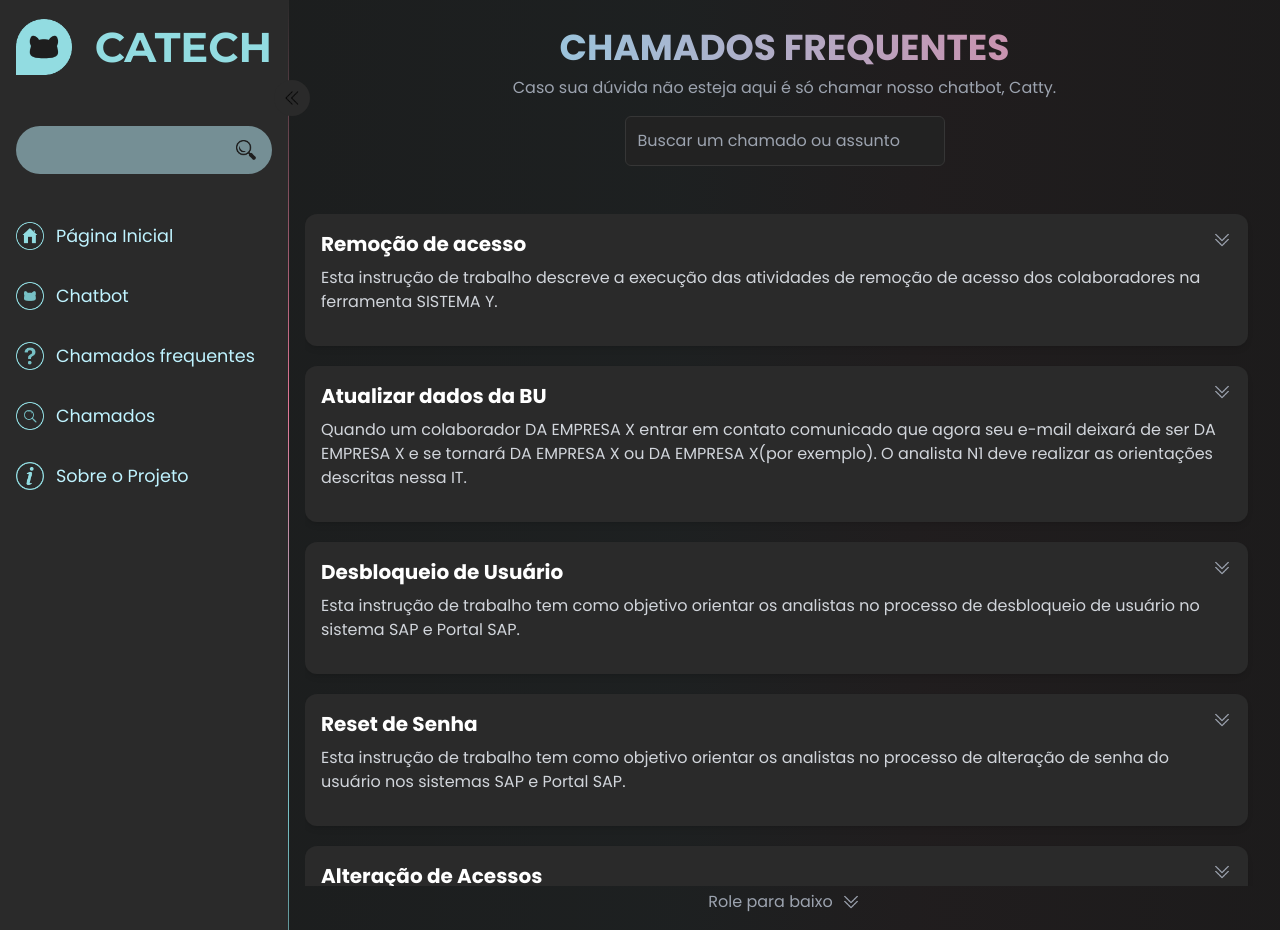
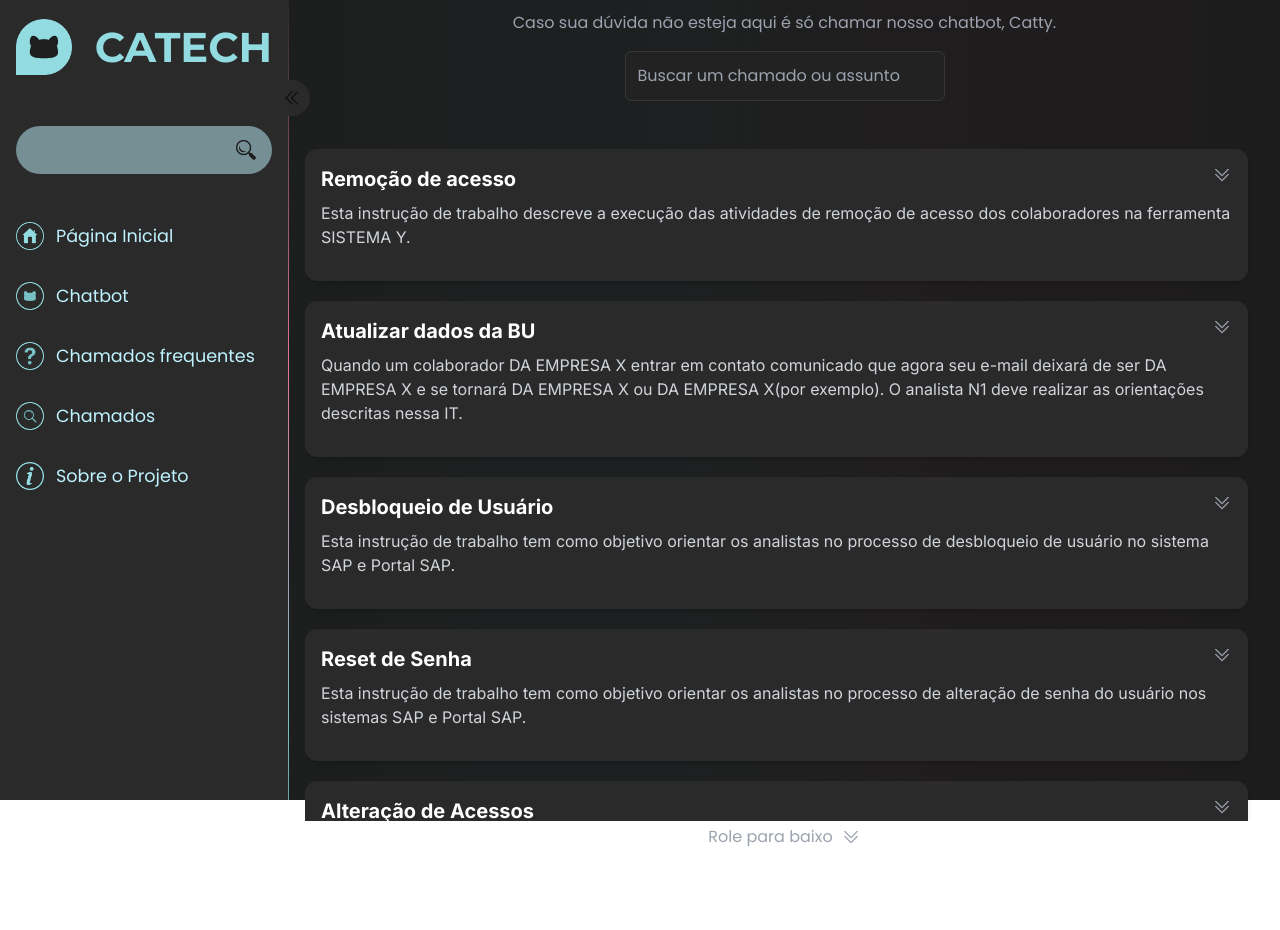
Before and after one commit to viniciusvinny233/project-chatbot-fiap, a React (Vite) app: page /faq in a window 1280 px wide. After the commit the page ends 849 px from the top, so only its background shows below. Built offline with nearby package versions, Linux system fonts and the light colour scheme.

Commit message:
ajustes faq

```diff
--- a/src/pages/Faq.tsx
+++ b/src/pages/Faq.tsx
@@ -442,7 +442,7 @@ const Faq: React.FC = () => {
   ];
 
   return (
-    <div className="flex flex-col items-center justify-center min-h-screen bg-[#1a1a1a] text-white p-4 md:p-13 bg-custom-gradient">
+    <div className="flex flex-col items-center justify-center max-h-screen bg-[#1a1a1a] text-white p-4 md:p-13 bg-custom-gradient">
       <div className="w-full max-w-7xl">
         <div className='justify-center md:flex-row md:justify-between items-center'>
           <h1 className="text-4xl font-bold bg-gradient-to-r from-[#82E0F5] to-[#E27696] text-transparent bg-clip-text mt-2 md:text-center text-center md:mt-3">CHAMADOS FREQUENTES</h1>
@@ -457,7 +457,7 @@ const Faq: React.FC = () => {
           </div>
         </div>
 
-        <div className="mt-8 max-h-[36rem] md:max-h-[42rem] overflow-y-auto space-y-5 scrollbar-thin scrollbar-thumb-rounded-lg scrollbar-thumb-[#77C1C6] scrollbar-track-[#2a2a2a] pr-4">
+        <div className="mt-8 max-h-[36rem] md:max-h-[42rem] overflow-y-auto space-y-5 scrollbar-thin scrollbar-thumb-rounded-lg scrollbar-thumb-[#77C1C6] scrollbar-track-[#2a2a2a] pr-4 font-inter">
           {faqs.map((faq, index) => (
             <div key={index} className="p-4 bg-[#2a2a2a] rounded-xl shadow-md cursor-pointer" onClick={() => toggleExpand(index)}>
               <h3 className="text-xl font-bold mb-2 flex justify-between">
```
